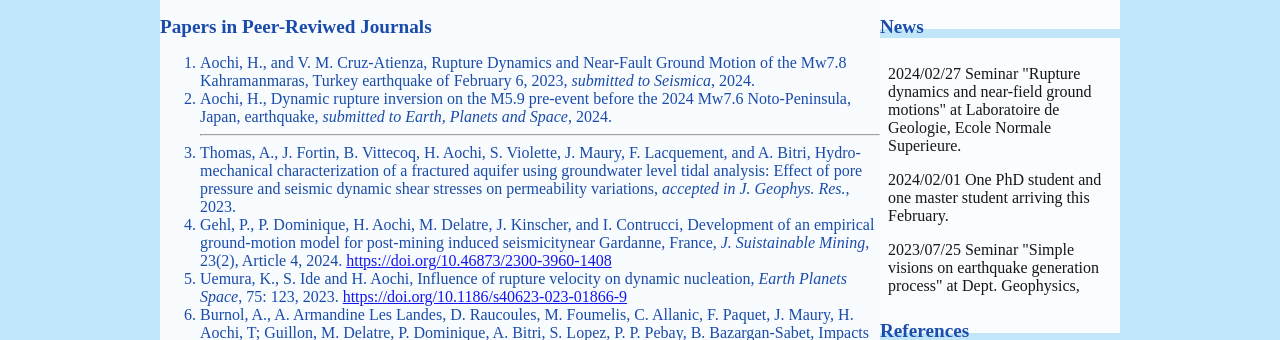
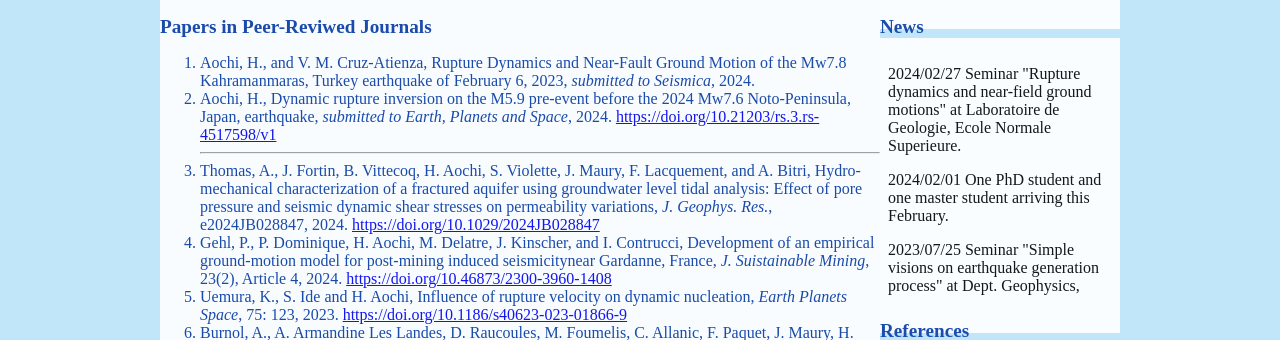
Before and after one commit to aochihi/aochihi.github.io, a plain HTML site: page publication_3.html in a window 1280 px wide. Shown: the part 125-465 px from the top of the page. Drawn offline with Linux system fonts and the light colour scheme.

Commit message:
Add files via upload

```diff
--- a/publication_3.html
+++ b/publication_3.html
@@ -102,11 +102,11 @@ $('.slimmenu').slimmenu(
 <ol>
 <li>Aochi, H., and V. M. Cruz-Atienza, Rupture Dynamics and Near-Fault Ground Motion of the Mw7.8 Kahramanmaras, Turkey earthquake of February 6, 2023, <i>submitted to Seismica</i>, 2024.
 
-<li>Aochi, H., Dynamic rupture inversion on the M5.9 pre-event before the 2024 Mw7.6 Noto-Peninsula, Japan, earthquake, <i>submitted to Earth, Planets and Space</i>, 2024.
+<li>Aochi, H., Dynamic rupture inversion on the M5.9 pre-event before the 2024 Mw7.6 Noto-Peninsula, Japan, earthquake, <i>submitted to Earth, Planets and Space</i>, 2024. <a href="https://doi.org/10.21203/rs.3.rs-4517598/v1" target="_blank">https://doi.org/10.21203/rs.3.rs-4517598/v1</a>
 
 <hr>
 
-<li>Thomas, A., J. Fortin, B. Vittecoq, H. Aochi, S. Violette, J. Maury, F. Lacquement, and A. Bitri, Hydro-mechanical characterization of a fractured aquifer using groundwater level tidal analysis: Effect of pore pressure and seismic dynamic shear stresses on permeability variations, <i>accepted in J. Geophys. Res.</i>, 2023.
+<li>Thomas, A., J. Fortin, B. Vittecoq, H. Aochi, S. Violette, J. Maury, F. Lacquement, and A. Bitri, Hydro-mechanical characterization of a fractured aquifer using groundwater level tidal analysis: Effect of pore pressure and seismic dynamic shear stresses on permeability variations, <i>J. Geophys. Res.</i>, e2024JB028847, 2024. <a href="https://doi.org/10.1029/2024JB028847" target="_blank">https://doi.org/10.1029/2024JB028847</a>
 
 <li>Gehl, P., P. Dominique, H. Aochi, M. Delatre, J. Kinscher, and I. Contrucci, Development of an empirical ground-motion model for post-mining induced seismicitynear Gardanne, France, <i>J. Suistainable Mining</i>, 23(2), Article 4, 2024. <a href="https://doi.org/10.46873/2300-3960-1408" target="_blank">https://doi.org/10.46873/2300-3960-1408</a>
 
```
